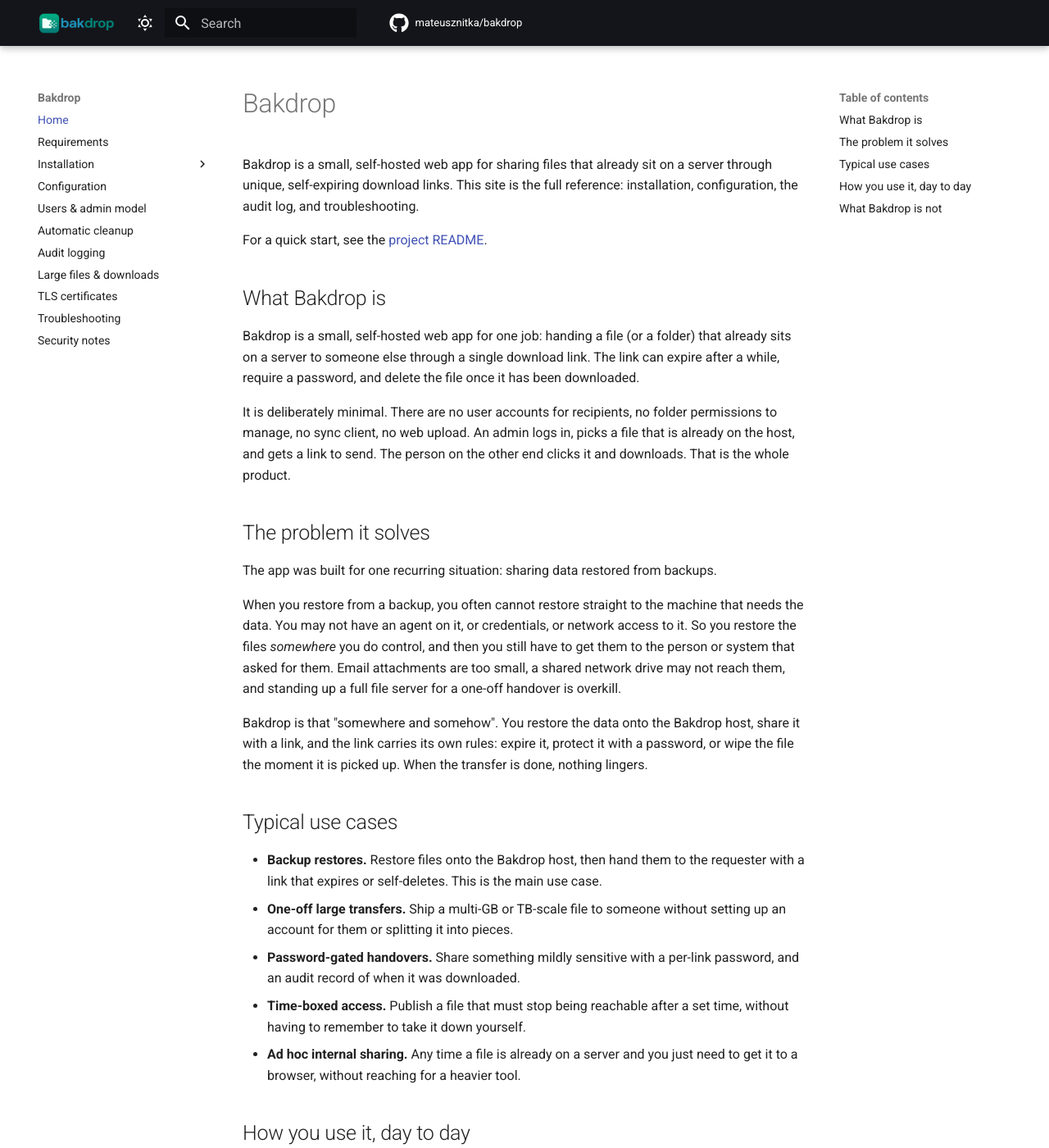
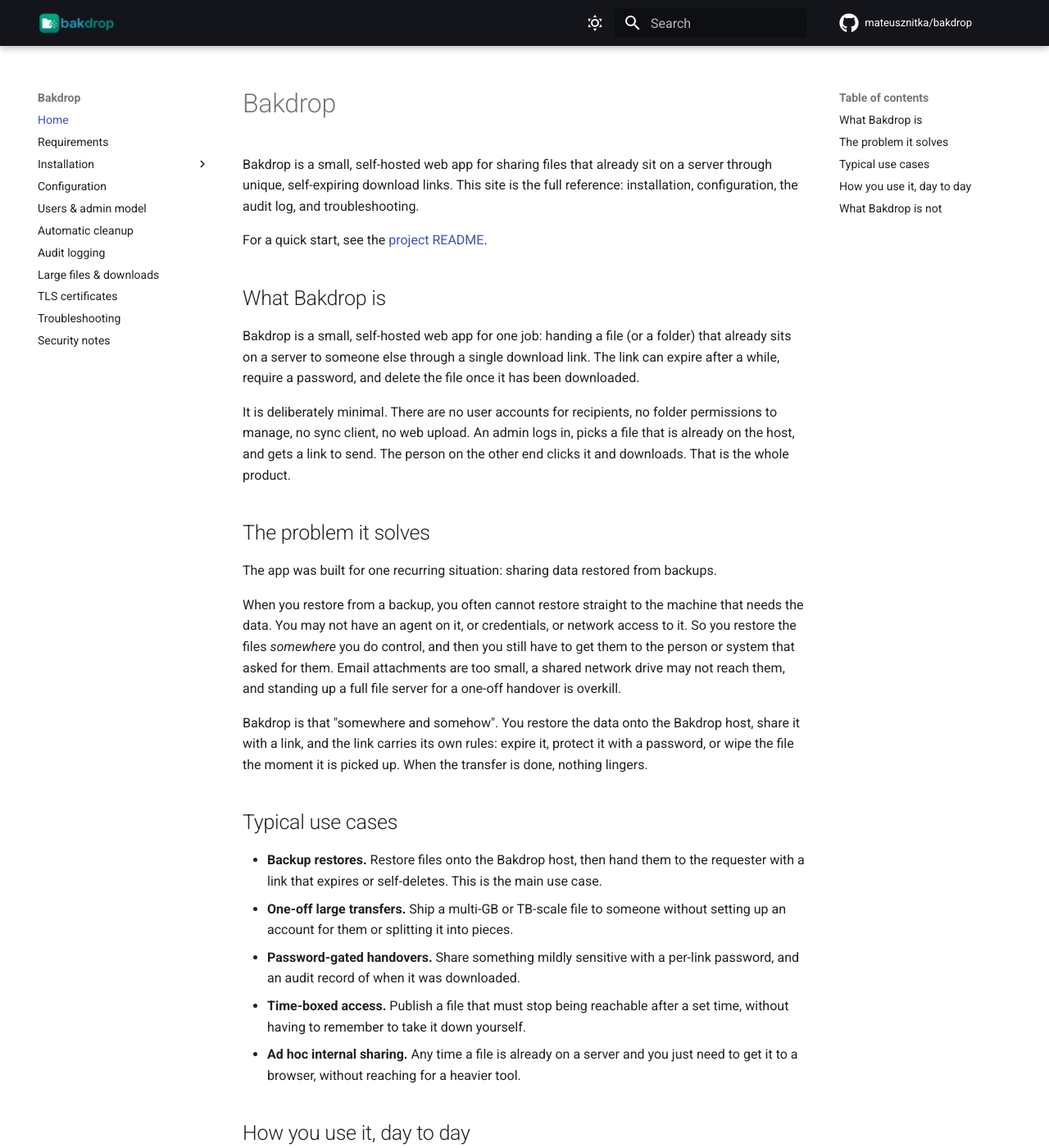
Before and after one commit to mateusznitka/bakdrop, an MkDocs documentation site: the page built from docs/index.md, in a window 1280 px wide and 1400 px high. Shown: the whole window at 82% size. Built offline with MkDocs 1.6.1 and Material for MkDocs 9.7.7, drawn with Linux system fonts in a browser that asks for light colours; comment, search, counter and statistics services are not loaded.

Commit message:
CSS changes

```diff
--- a/docs/stylesheets/extra.css
+++ b/docs/stylesheets/extra.css
@@ -1,6 +1,8 @@
-/* Header shows the Bakdrop wordmark logo only; hide the redundant site name text. */
+/* Header shows the Bakdrop wordmark logo only; hide the redundant site name text.
+   Use visibility (not display:none) so the title still occupies its flex space and
+   keeps pushing the search box and header buttons to the right. */
 .md-header__title {
-  display: none;
+  visibility: hidden;
 }
 
 /* Give the wide wordmark a bit more room in the header. */
```
